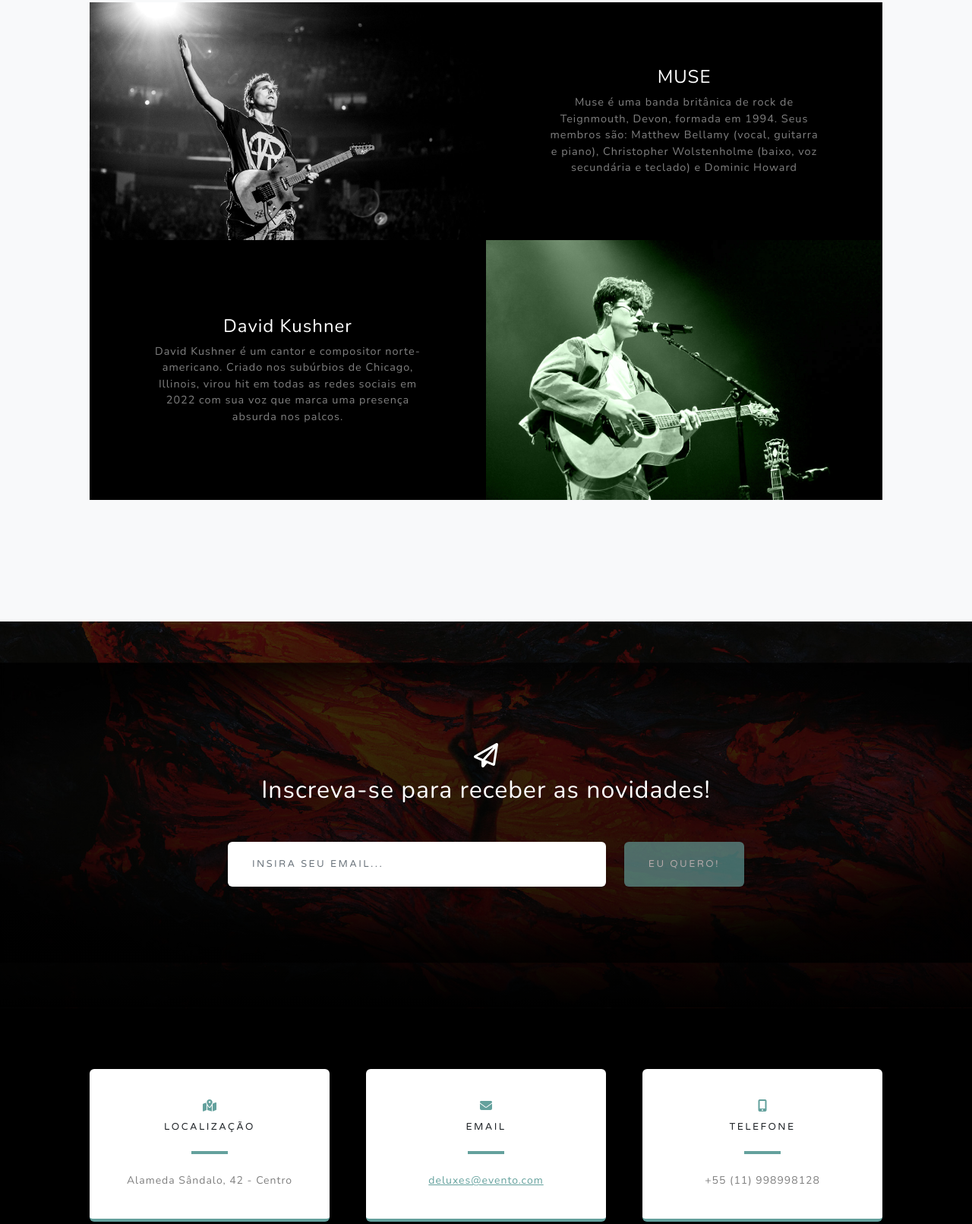
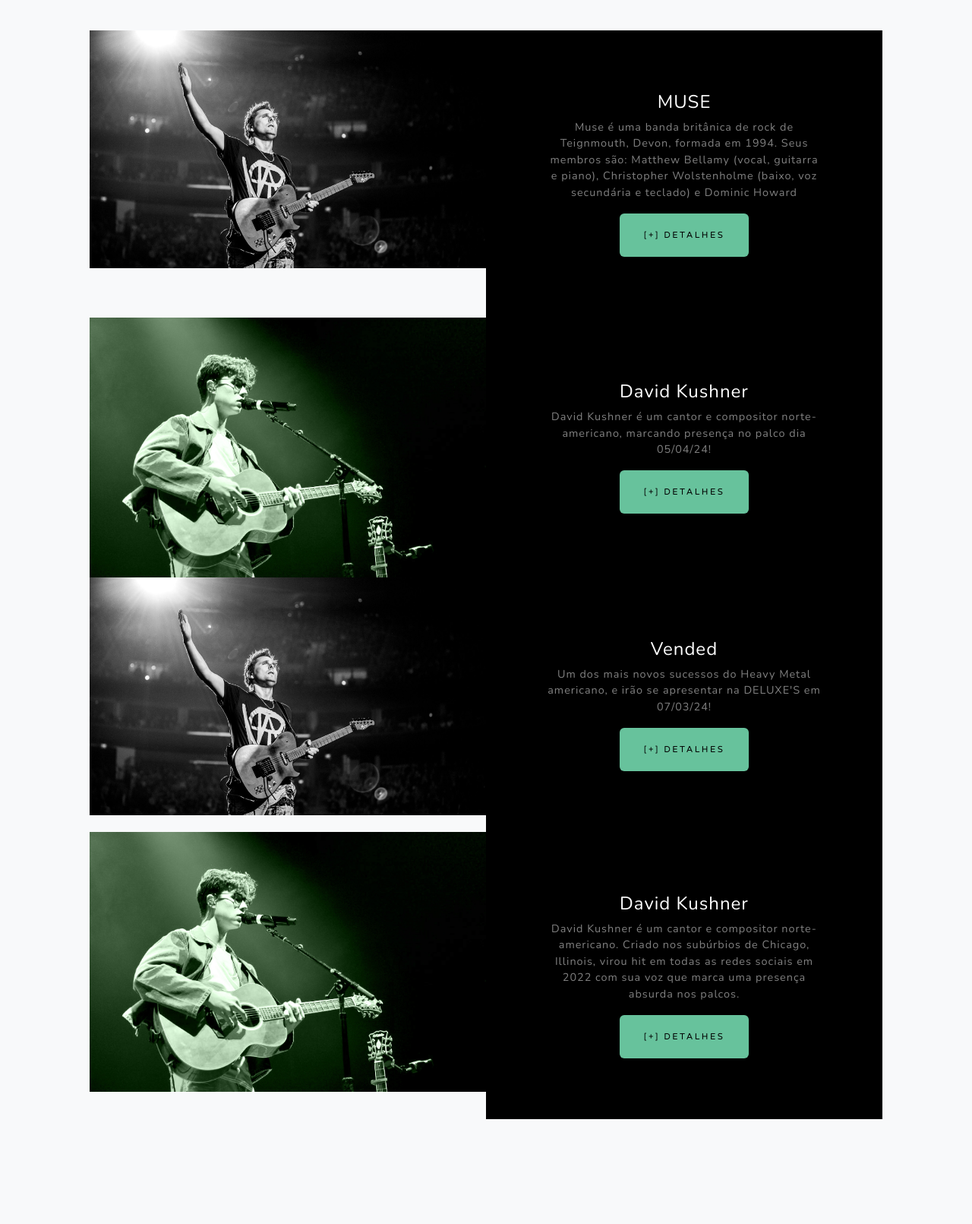
Before and after one commit to Carrielzada/Projeto-PPI--001-, a website: page public/index.html in a window 1280 px wide. Shown: the part 1724-3335 px from the top of the page at 76% size. Drawn offline with nearby package versions, Linux system fonts and the light colour scheme.

Commit message:
"testando!"

```diff
--- a/public/index.html
+++ b/public/index.html
@@ -63,12 +63,13 @@
         <!-- Projects-->
         <section class="projects-section bg-light" id="projects">
             <div class="container px-4 px-lg-5">
+                <h4>Próximas Apresentações:</h4>
                 <!-- Featured Project Row-->
                 <div class="row gx-0 mb-4 mb-lg-5 align-items-center">
                     <div class="col-xl-8 col-lg-7"><img class="img-fluid mb-3 mb-lg-0" src="assets/img/bg-masthead.jpg" alt="..." /></div>
                     <div class="col-xl-4 col-lg-5">
                         <div class="featured-text text-center text-lg-left">
-                            <h4>FRESNO</h4>
+                            <h4>FRESNO &#x2B50;</h4>
                             <p class="text-black-50 mb-0">Fresno é uma banda brasileira de rock formada em 1999 em Porto Alegre. A  banda iniciou sua formação com Leandro Pereira (vocal) sendo substituído pelo cearense Lucas Silveira em 2001 (vocal, guitarra, baixo e teclado), pelo gaúcho Gustavo Mantovani (guitarra) e pelo pernambucano Thiago Guerra (bateria).</p>
                         </div>
                     </div>
@@ -82,26 +83,58 @@
                                 <div class="project-text w-100 my-auto text-center text-lg-left">
                                     <h4 class="text-white">MUSE</h4>
                                     <p class="mb-0 text-white-50">Muse é uma banda britânica de rock de Teignmouth, Devon, formada em 1994. Seus membros são: Matthew Bellamy (vocal, guitarra e piano), Christopher Wolstenholme (baixo, voz secundária e teclado) e Dominic Howard </p>
+                                    <a href="#" class="btn btn-success mt-3">[+] Detalhes</a>
                                 </div>
                             </div>
                         </div>
                     </div>
                 </div>
-                <!-- Project Two Row-->
-                <div class="row gx-0 justify-content-center">
-                    <div class="col-lg-6"><img class="img-fluid" src="assets/img/demo-image-02.jpg" alt="..." /></div>
-                    <div class="col-lg-6 order-lg-first">
+<!-- Segunda sessão -->
+<div class="row gx-0 justify-content-center">
+    <div class="col-lg-6"><img class="img-fluid" src="assets/img/demo-image-02.jpg" alt="..." /></div>
+    <div class="col-lg-6 order-lg-last"> <!-- Alterando order-lg-first para order-lg-last -->
+        <div class="bg-black text-center h-100 project">
+            <div class="d-flex h-100">
+                <div class="project-text w-100 my-auto text-center text-lg-right">
+                    <h4 class="text-white">David Kushner</h4>
+                    <p class="mb-0 text-white-50">David Kushner é um cantor e compositor norte-americano, marcando presença no palco dia 05/04/24!</p>
+                    <a href="#" class="btn btn-success mt-3">[+] Detalhes</a>
+                </div>
+            </div>
+        </div>
+    </div>
+</div>
+                <!-- Project tres Row-->
+                <div class="row gx-0 mb-5 mb-lg-0 justify-content-center">
+                    <div class="col-lg-6"><img class="img-fluid" src="assets/img/demo-image-01.jpg" alt="..." /></div>
+                    <div class="col-lg-6">
                         <div class="bg-black text-center h-100 project">
                             <div class="d-flex h-100">
-                                <div class="project-text w-100 my-auto text-center text-lg-right">
-                                    <h4 class="text-white">David Kushner</h4>
-                                    <p class="mb-0 text-white-50">David Kushner é um cantor e compositor norte-americano. Criado nos subúrbios de Chicago, Illinois, virou hit em todas as redes sociais em 2022 com sua voz que marca uma presença absurda nos palcos.</p>
+                                <div class="project-text w-100 my-auto text-center text-lg-left">
+                                    <h4 class="text-white">Vended</h4>
+                                    <p class="mb-0 text-white-50">Um dos mais novos sucessos do Heavy Metal americano, e irão se apresentar na DELUXE'S em 07/03/24!</p>
+                                    <a href="#" class="btn btn-success mt-3">[+] Detalhes</a>
                                 </div>
                             </div>
                         </div>
                     </div>
                 </div>
+<!-- qutro sessão -->
+<div class="row gx-0 justify-content-center">
+    <div class="col-lg-6"><img class="img-fluid" src="assets/img/demo-image-02.jpg" alt="..." /></div>
+    <div class="col-lg-6 order-lg-last"> <!-- Alterando order-lg-first para order-lg-last -->
+        <div class="bg-black text-center h-100 project">
+            <div class="d-flex h-100">
+                <div class="project-text w-100 my-auto text-center text-lg-right">
+                    <h4 class="text-white">David Kushner</h4>
+                    <p class="mb-0 text-white-50">David Kushner é um cantor e compositor norte-americano. Criado nos subúrbios de Chicago, Illinois, virou hit em todas as redes sociais em 2022 com sua voz que marca uma presença absurda nos palcos.</p>
+                    <a href="#" class="btn btn-success mt-3">[+] Detalhes</a>
+                </div>
             </div>
+        </div>
+    </div>
+</div>
+
         </section>
         <!-- Signup-->
         <section class="signup-section" id="signup">
```
